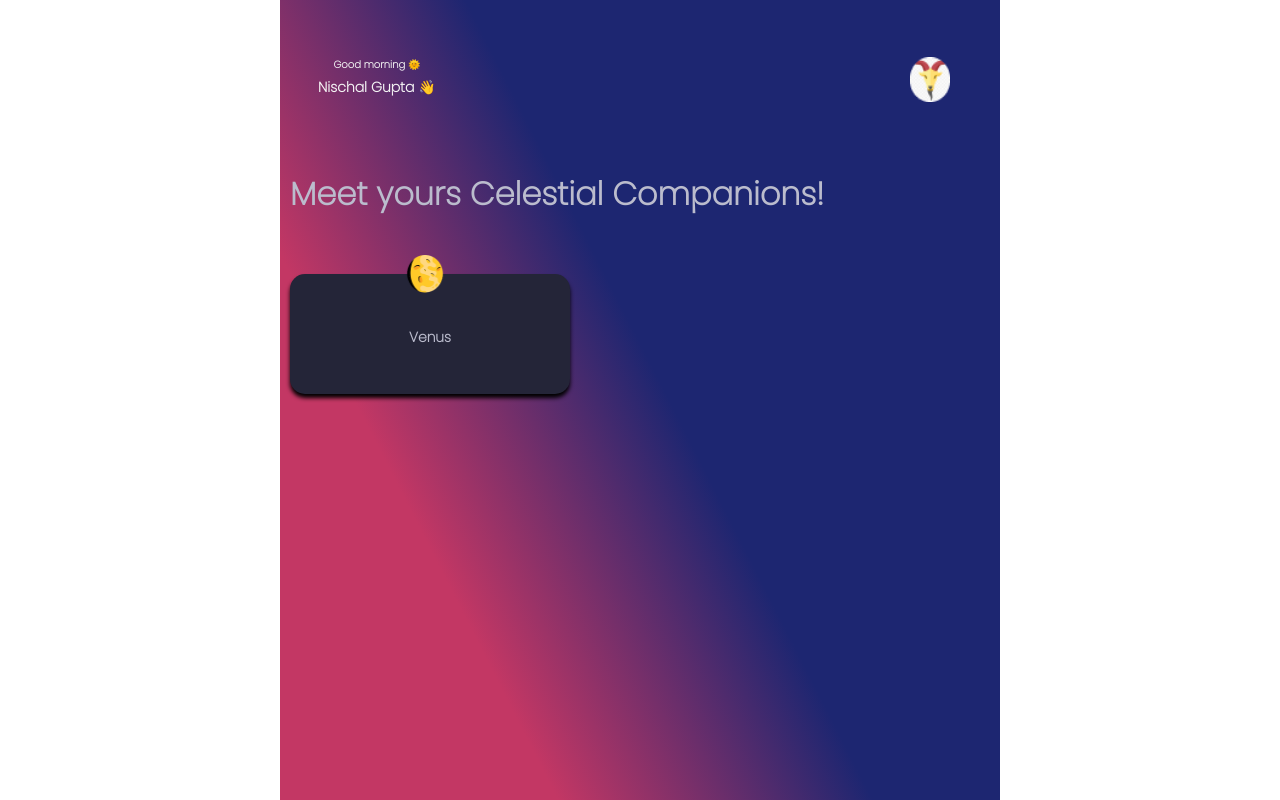
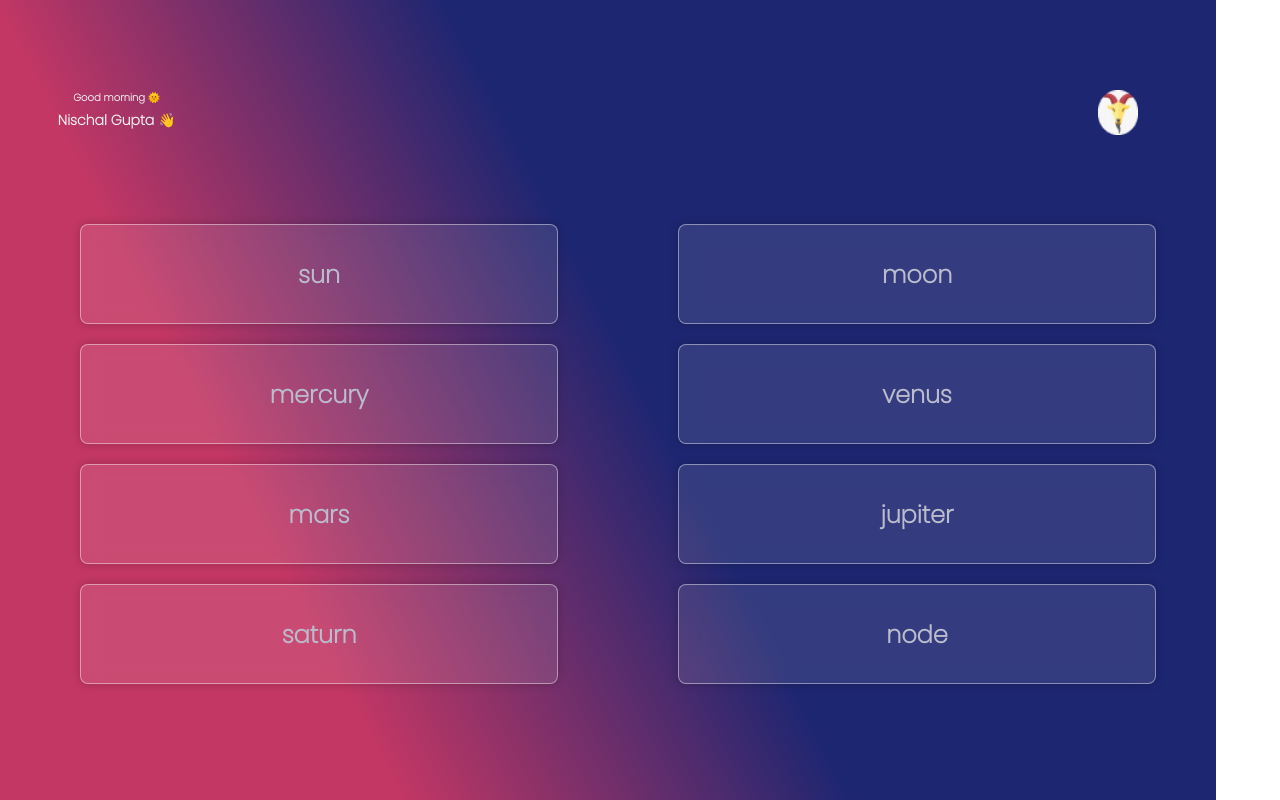
Before and after one commit to adeptcoder014/astroLogics, a Next.js app: page /planets in a window 1280 px wide. Built offline with nearby package versions, Linux system fonts and the light colour scheme; no server answers.

Commit message:
started on the planet section ...

```diff
--- a/components/home/CategoryCard.js
+++ b/components/home/CategoryCard.js
@@ -2,10 +2,11 @@ import Image from "next/image";
 import { PopUp } from "../popUp";
 import { useState } from "react";
 import Link from 'next/link';
+import { useRouter } from "next/router";
 
 export const CategoryCard = ({ metaInfo }) => {
     const [yes, setYes] = useState(false)
-
+    const router = useRouter()
     // const [count, setCount] = useState(0);
     console.log('==========', yes);
 
@@ -15,7 +16,7 @@ export const CategoryCard = ({ metaInfo }) => {
         <>
             {yes ? <PopUp yes={yes} setYes={setYes} /> : null}
 
-            <div className="categoryCard">
+            <div onClick={()=> router.push(metaInfo.link)} className="categoryCard">
                 <Link href="/planets">
                     <div
                         className="center"
--- a/components/home/mainCategories.js
+++ b/components/home/mainCategories.js
@@ -5,6 +5,7 @@ export const MainCategories = () => {
     let cardData = [
         {
             "title": "Natal",
+            "link": "/konas",
             "image":
                 <Image
                     alt="alt tag"
@@ -16,6 +17,8 @@ export const MainCategories = () => {
         },
         {
             "title": "Planets",
+            "link": "/planets",
+
             "image":
                 <Image
                     alt="alt tag"
--- /dev/null
+++ b/components/planetCard.js
@@ -0,0 +1,17 @@
+import { useRouter } from "next/router";
+
+export const PlanetCard = (x) => {
+    const router = useRouter()
+
+    return (
+        <>
+
+            <div className="planet-card center">
+                <div onClick={()=>router.push(`/kona-lords/?kona=${x?.data?.kona}`)}>
+
+                <h2>{x?.data?.name}</h2>
+                </div>
+            </div>
+        </>
+    )
+}
--- a/layouts/comman.js
+++ b/layouts/comman.js
@@ -8,7 +8,7 @@ import React from 'react';
 
 const CommanLayout = ({ children }) => {
   return (
-    <div className="center" style={{
+    <div className="" style={{
       // height: '110vh'
     }}>
 
--- a/pages/detail.js
+++ b/pages/detail.js
@@ -130,6 +130,7 @@ export default function Detail() {
 
 
     console.log('current ---------------', obj.awayFrom1st);
+    console.log('current xxx ---------------', lagna, houseOwner, currentTransitSign);
     // console.log('natalPlacesAway ---------------', natalPlacesAway);
 
     //============================================================
@@ -224,9 +225,9 @@ export default function Detail() {
                                 lagnaSign={rashi}
                             />
                         </div>
-                        <div style={{ backgroundColor: "#D9D9D9", padding: 10, borderRadius: 16, marginTop: 18 }}>
+                        {/* <div style={{ backgroundColor: "#D9D9D9", padding: 10, borderRadius: 16, marginTop: 18 }}>
                             <CurrentTransit />
-                        </div>
+                        </div> */}
                     </div>
 
                 </div >
--- a/pages/planets.js
+++ b/pages/planets.js
@@ -1,20 +1,74 @@
-import { PlanetInfoCard } from "../components/planetInfoCard";
+import { useRouter } from "next/router";
+import { useEffect, useState } from "react"
+import astroServer from "../constants/url"
+import { KonaCard } from "../components/konaCard";
 import CommanLayout from "../layouts/comman";
+import { PlanetCard } from "../components/planetCard";
 
-//============================================================
-export default function Home() {
+
+const LifeArenaScreen = () => {
+    const planetInfo = [{
+        name: 'sun',
+        color: 'red'
+    },
+    {
+        name: 'moon',
+        color: 'brown'
+    },
+    {
+        name: 'mercury',
+        color: 'aqua'
+    },
+    {
+        name: 'venus',
+        color: 'blue'
+    },{
+        name: 'mars',
+        color: 'blue'
+    },{
+        name: 'jupiter',
+        color: 'blue'
+    },{
+        name: 'saturn',
+        color: 'blue'
+    },
+    {
+        name: 'node',
+        color: 'blue'
+    }
+    ]
+
+    const router = useRouter()
+
+    //============================================================
+    const [planet, setPlanet] = useState({})
+    const [house, setHouse] = useState({})
+    const [currentTransit, setCurrentTransit] = useState({})
+    //============================================================
+
+    useEffect(() => {
+        astroServer.get('/user/get').then(res => {
+            setPlanet(res?.data[0]?.planets[0]);
+            setHouse(res?.data[0]?.houses[0]);
+        })
+    }, [])
 
 
     return (
-        // =============== VIEW ===========================
+        <>
+            <CommanLayout>
 
-        <CommanLayout>
-            <div>
 
-                <h1 className="h1  h2Responsive">Meet yours Celestial Companions! </h1>
-            </div>
-            <PlanetInfoCard />
+                <div className="kona-card-container">
 
-        </CommanLayout>
+
+                    {planetInfo.map(item => (
+                        <PlanetCard key={item.kona} data={item} />
+                    ))}
+                </div>
+            </CommanLayout>
+        </>
     )
 }
+
+export default LifeArenaScreen
--- a/styles/globals.css
+++ b/styles/globals.css
@@ -440,7 +440,7 @@ button {
 
 
   .mainContainer {
-    width: 720px;
+    width: 95vw;
 
 
   }
@@ -476,8 +476,19 @@ button {
   border:1px solid rgba(255, 255, 255, 0.43);
   border-radius: 8px;
   height: 250px;
-  /* Set the width of each column */
-  /* You can adjust the width as needed, and consider adding some margin or padding */
+}
+.planet-card {
+  /* background-color: greenyellow; */
+  background: rgba(255, 255, 255, 0.1);
+  backdrop-filter: blur(10px);
+  box-shadow: 0 0 10px rgba(0, 0, 0, 0.2);
+
+  width:40%;
+  box-sizing: border-box;
+  margin-bottom: 20px;
+  border:1px solid rgba(255, 255, 255, 0.43);
+  border-radius: 8px;
+  height: 100px;
 }
 .kona-lord-card {
   /* background-color: greenyellow; */
```
Also changed, not shown: util/checkPlanetStrength.js (+19 -0 lines).
